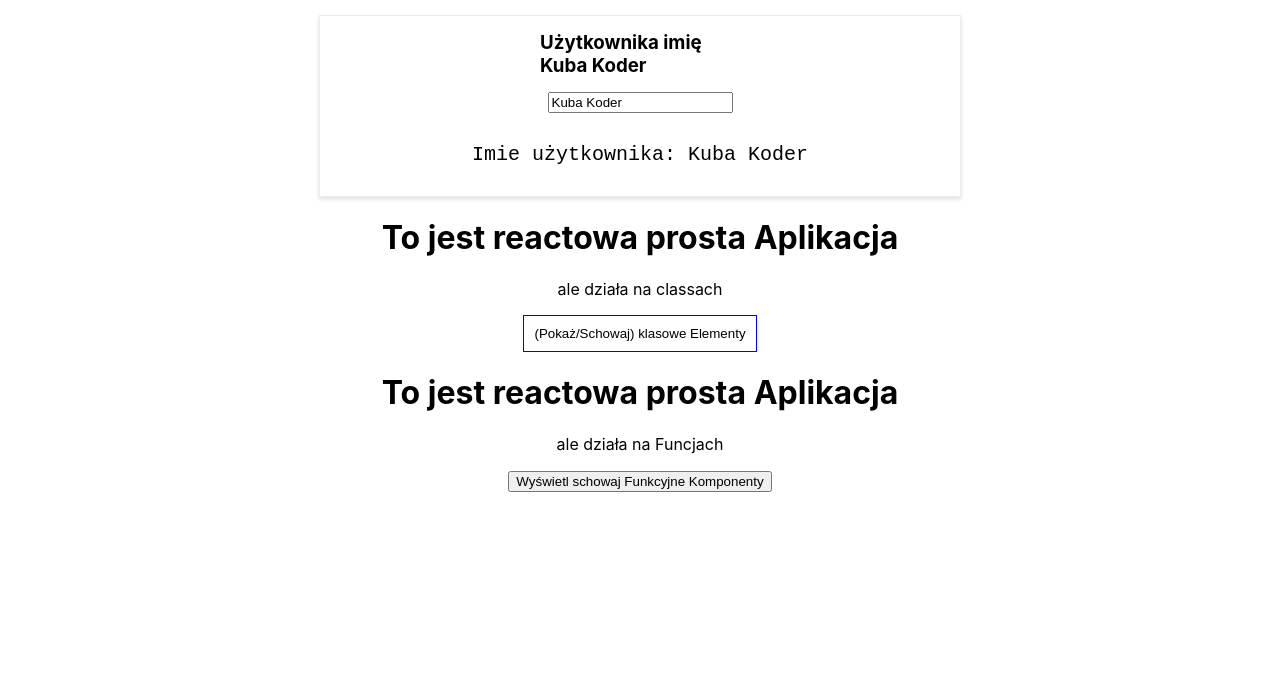
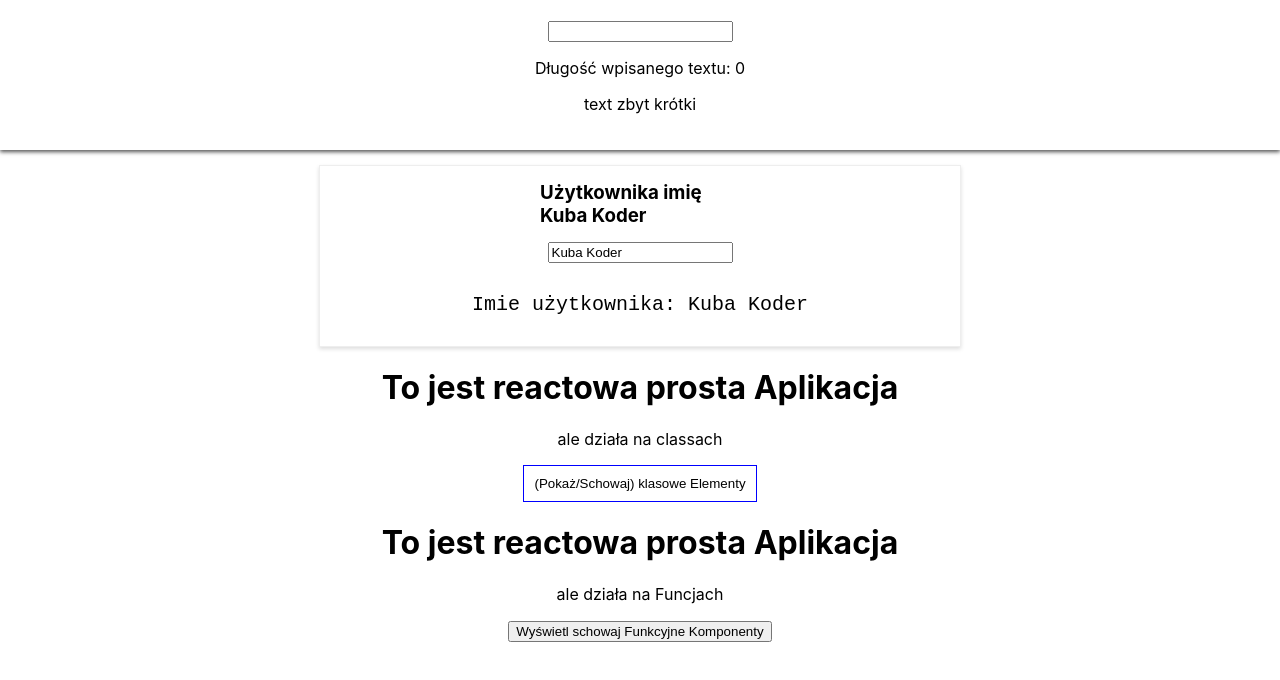
Before and after one commit to SerafinPL/react-persons, a React (Create React App) app: page / in a window 1280 px wide. Shown: the top 680 px of the page. Built offline with nearby package versions, Linux system fonts and the light colour scheme.

Commit message:
przeliterowywanie inputa w trakcie

```diff
--- a/src/App.js
+++ b/src/App.js
@@ -18,16 +18,29 @@ class App extends Component {
 
 
 
-  /*zmianaImieniaHandler = (event) => {
+  zmianaImieniaHandler = (event, id) => {
+
+    const ludzikIndex = this.state.persons.findIndex(value => {
+      return value.id === id;
+    });
+
+    /*const ludzik = this.state.persons[ludzikIndex]; TO JEST REFERENCJA NIE NOWY OBIEKT*/
+    //Nowy obiekt robimy tak
+
+    const ludzik = {
+      ...this.state.persons[ludzikIndex]
+    };
+    // alternatywa ludzik = Object.assign({},this.state.persons[ludzikIndex] );
+
+
+    ludzik.name = event.target.value;
+
+    const noweLudziki = [...this.state.persons];
+    noweLudziki[ludzikIndex] = ludzik;
+
     this.setState({
-      persons: [
-        {name: "Jakub", age: 31},
-        {name: "Anitka", age: 27},
-        {name: event.target.value, age: 37}
-
-      ]
-    })
-  }*/
+      persons: noweLudziki })
+  }
 
   usunPersonHandler = (personIndex) => {
     /*const ludziki = this.state.persons.slice(); */
@@ -64,12 +77,13 @@ class App extends Component {
     if (this.state.pokazPersons) {
       widok = (     // lepsze wyjśćie
         <div>
-          {this.state.persons.map( (ludzik, index) => {
+          {this.state.persons.map( (value, index) => {
             return( <Person
                       funkcja={() => this.usunPersonHandler(index)}
-                      name={ludzik.name}
-                      age={ludzik.age}
-                      key={ludzik.id}
+                      name={value.name}
+                      age={value.age}
+                      key={value.id}
+                      zmiana={(event) => this.zmianaImieniaHandler(event, value.id)}
                     />
 
             )
--- a/src/AppFunction.js
+++ b/src/AppFunction.js
@@ -18,6 +18,7 @@ const AppFunction = props => {
   const [inneState, setInneState] = useState('inna zmienna w innym stanie');
 
   const zmienImieHandler = (noweImie) => {
+    //this.setState({ dla klasowych
     setPersonsState({
       persons: [
         {name: "Jakub", age: 31},
@@ -29,6 +30,7 @@ const AppFunction = props => {
   }
 
   const zmianaImieniaHandler = (event) => {
+  	//this.setState({ dla klasowych
     setPersonsState({
       persons: [
         {name: "Jakub", age: 31},
--- a/src/index.js
+++ b/src/index.js
@@ -6,10 +6,13 @@ import AppFunction from './AppFunction';
 
 import AppUsers from './AppUsers'
 
+import AppLitery from './litery/AppLitery'
+
 import reportWebVitals from './reportWebVitals';
 
 ReactDOM.render(
   <React.StrictMode>
+  	<AppLitery/>
     <AppUsers/>
     <App />
     <AppFunction />
--- /dev/null
+++ b/src/litery/AppLitery.css
@@ -0,0 +1,10 @@
+.literyDiv {
+	text-align: center;
+
+	box-shadow: 0 2px 4px #555;
+	padding: 20px;
+}
+
+.literyDiv input {
+	clear: both;
+}
--- /dev/null
+++ b/src/litery/AppLitery.js
@@ -0,0 +1,40 @@
+import React, {Component} from 'react';
+
+import './AppLitery.css';
+
+import Sprawdzenie from './sprawdz';
+import Literki from './Literki';
+
+class AppLitery extends Component{
+
+
+	state = {
+		dlugosc: 0,
+		zawartosc: ''
+	}
+
+	jakaDlugosc = (event) => {
+		const napis = event.target.value;
+		const dlugoscNapisu = napis.length;
+
+		this.setState({
+			dlugosc: dlugoscNapisu,
+			zawartosc: napis
+		});
+	}
+
+
+	render(){
+		return(
+			<div className='literyDiv'>
+				<input type='text' onChange={this.jakaDlugosc}/>
+				<p>Długość wpisanego textu: {this.state.dlugosc}</p>
+				<Sprawdzenie dlugosc={this.state.dlugosc}/>
+				<Literki/>
+
+			</div>
+		)
+	}
+}
+
+export default AppLitery;
--- /dev/null
+++ b/src/litery/Literki.js
@@ -0,0 +1,13 @@
+import React from 'react';
+
+
+
+const Literki = (props) => {
+	return(
+		<div className="literki">
+
+		</div>
+	)
+}
+
+export default Literki;
--- /dev/null
+++ b/src/litery/sprawdz.js
@@ -0,0 +1,23 @@
+import React from 'react';
+
+
+
+
+const Sprawdzenie = (props) => {
+
+
+
+	let text = 'text zbyt krótki';
+
+	if (props.dlugosc >= 5 ){
+		text = 'text wystarczająco długi';
+	}
+
+
+	return (
+		<p>{text}</p>
+	)
+
+}
+
+export default Sprawdzenie;
```
